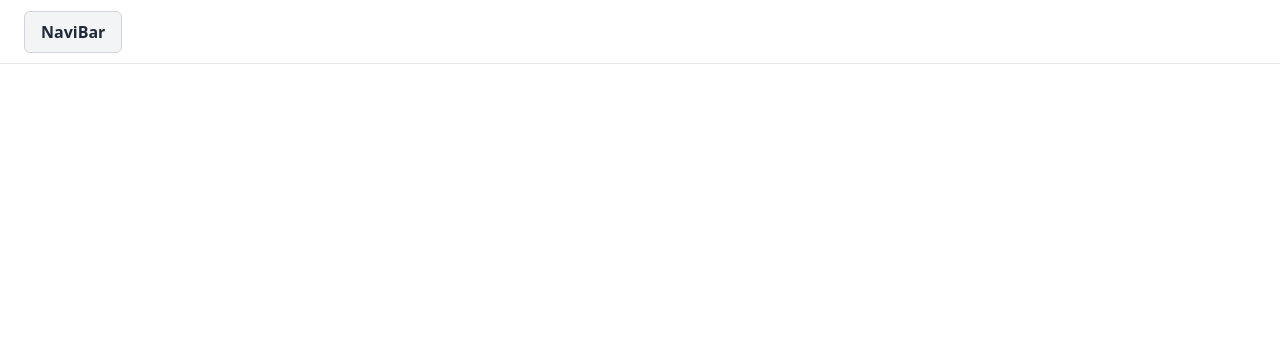
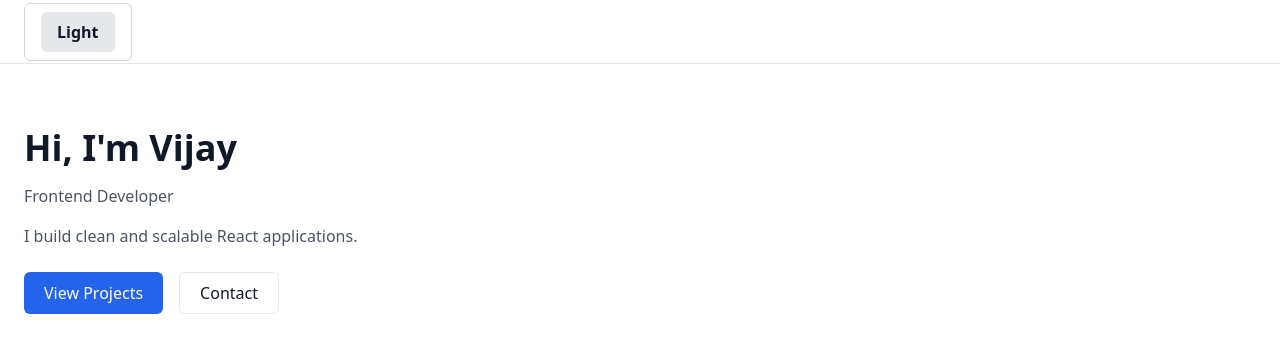
Before and after one commit to vijaydurgasi/Portfolio---vijay, a React (Vite) app: page / in a window 1280 px wide. Shown: the top 352 px of the page. Built offline with nearby package versions, Linux system fonts and the light colour scheme.

Commit message:
Building Hero

```diff
--- a/src/App.jsx
+++ b/src/App.jsx
@@ -1,12 +1,37 @@
 import "./index.css";
 import NaviBar from "./Components/NaviBar";
+import { useState, useEffect } from "react";
+import Hero from "./Components/Hero";
 
 function App() {
+
+   const [isDark, setIsDark] = useState(() => {
+    return localStorage.getItem("theme") === "dark";
+   });
+
+ useEffect(() => {
+  if (isDark) {
+    document.documentElement.classList.add("dark");
+    localStorage.setItem("theme", "dark");
+  } else {
+    document.documentElement.classList.remove("dark");
+    localStorage.setItem("theme", "light");
+  }
+}, [isDark]);
+
+const heroData = {
+   name: "Vijay",
+   role: "Frontend Developer",
+  intro: "I build clean and scalable React applications."
+};
+
   return (
-    <div className="font-bold">
-    <NaviBar/>
 
+   <div className="min-h-screen transition-colors bg-white text-gray-900 dark:bg-gray-900 dark:text-white">
+    <NaviBar isDark={isDark} setIsDark={setIsDark}/>
+    <Hero heroData = {heroData}/>
     </div>
+
   );
 };
 
--- /dev/null
+++ b/src/Components/Hero.jsx
@@ -0,0 +1,31 @@
+const Hero = ({heroData}) => {
+   const { name, role, intro } = heroData;
+
+  return (
+    <section className="px-6 py-16">
+      <h1 className="text-4xl font-bold">
+        Hi, I'm {name}
+      </h1>
+
+      <p className="mt-4 max-w-xl text-gray-600 dark:text-gray-300">
+        {role}
+      </p>
+
+      <p className="mt-4 max-w-xl text-gray-600 dark:text-gray-300">
+        {intro}
+      </p>
+
+      <div className="mt-6 flex gap-4">
+        <button className="px-5 py-2 rounded-md bg-blue-600 text-white">
+          View Projects
+        </button>
+
+        <button className="px-5 py-2 rounded-md border">
+          Contact
+        </button>
+      </div>
+    </section>
+  );
+};
+
+export default Hero;
--- a/src/Components/NaviBar.jsx
+++ b/src/Components/NaviBar.jsx
@@ -1,16 +1,16 @@
+import ThemeToggle from "./ThemeToggle";
 
-
-const NaviBar = () => {
+const NaviBar = ({isDark, setIsDark}) => {
   return (
-     <nav className="w-full h-16 bg-white border-b">
+    <nav className="w-full h-16 border-b transition-colors bg-white border-gray-200 dark:bg-gray-900 dark:border-gray-700">
       <div className="h-full px-6 flex items-center">
-          <div className="border border-gray-300 bg-gray-100 hover:bg-gray-200 active:scale-95 px-4 py-2 rounded-md transition-all cursor-pointer">
-            <button className="font-semibold text-gray-800">
-              NaviBar
-            </button>
+        <div
+          className="border border-gray-300  hover:bg-gray-200 active:scale-95  px-4 py-2 rounded-md transition-all  cursor-pointer font-semibold text-gray-800">
+           <ThemeToggle isDark = {isDark} setIsDark = {setIsDark}/>
         </div>
       </div>
     </nav>
   );
 };
+
 export default NaviBar;
--- a/src/Components/ThemeToggle.jsx
+++ b/src/Components/ThemeToggle.jsx
@@ -0,0 +1,13 @@
+
+const ThemeToggle = ({ isDark, setIsDark }) => {
+
+  return (
+    <div
+      onClick={() => setIsDark(!isDark)}
+      className="px-4 py-2 rounded-md cursor-pointer select-none transition-all bg-gray-200 text-gray-900 dark:bg-gray-800 dark:text-white">
+      {isDark ? "Dark" : "Light"}
+    </div>
+  );
+};
+
+export default ThemeToggle;
```
Lines whose indentation alone changed are shown as unchanged.
